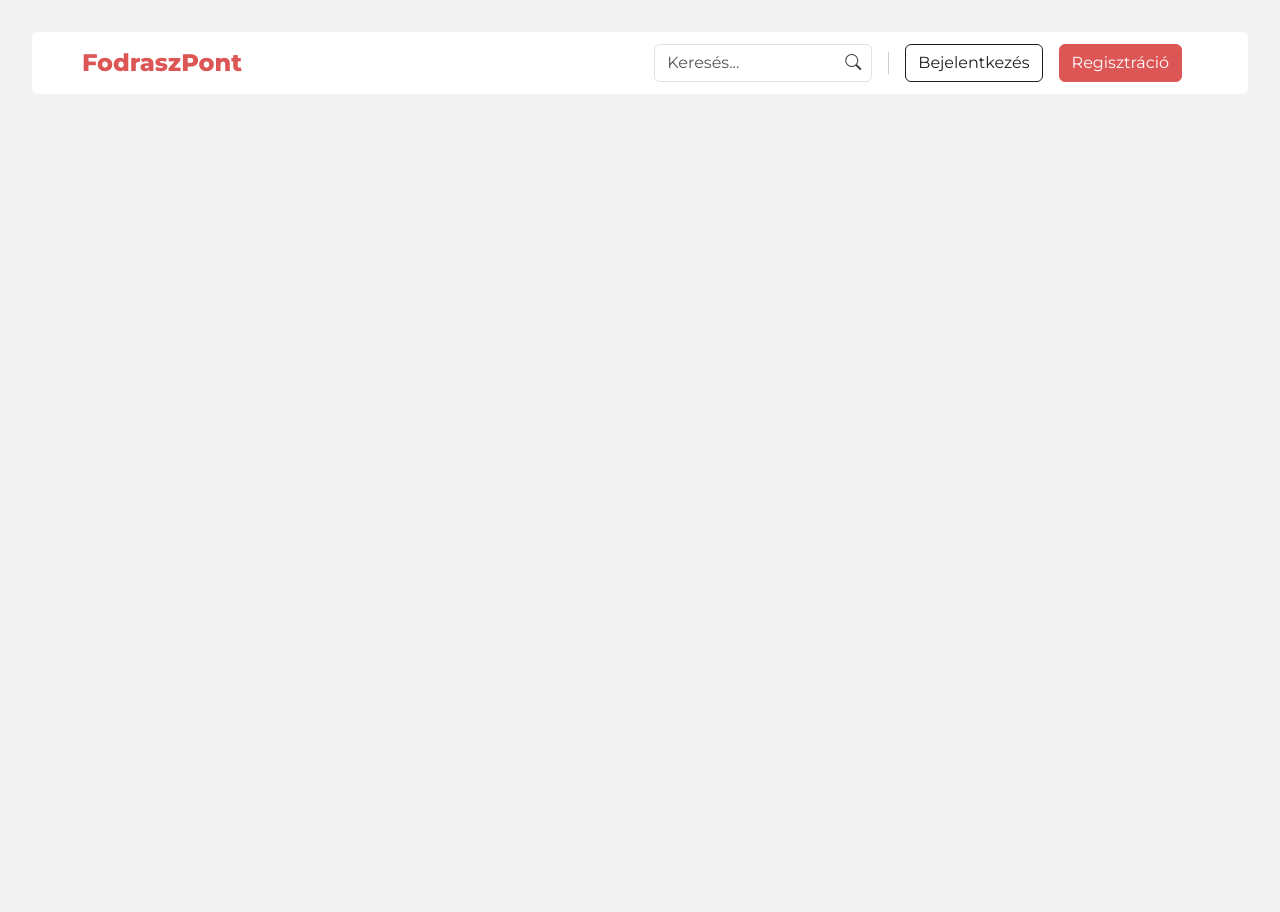
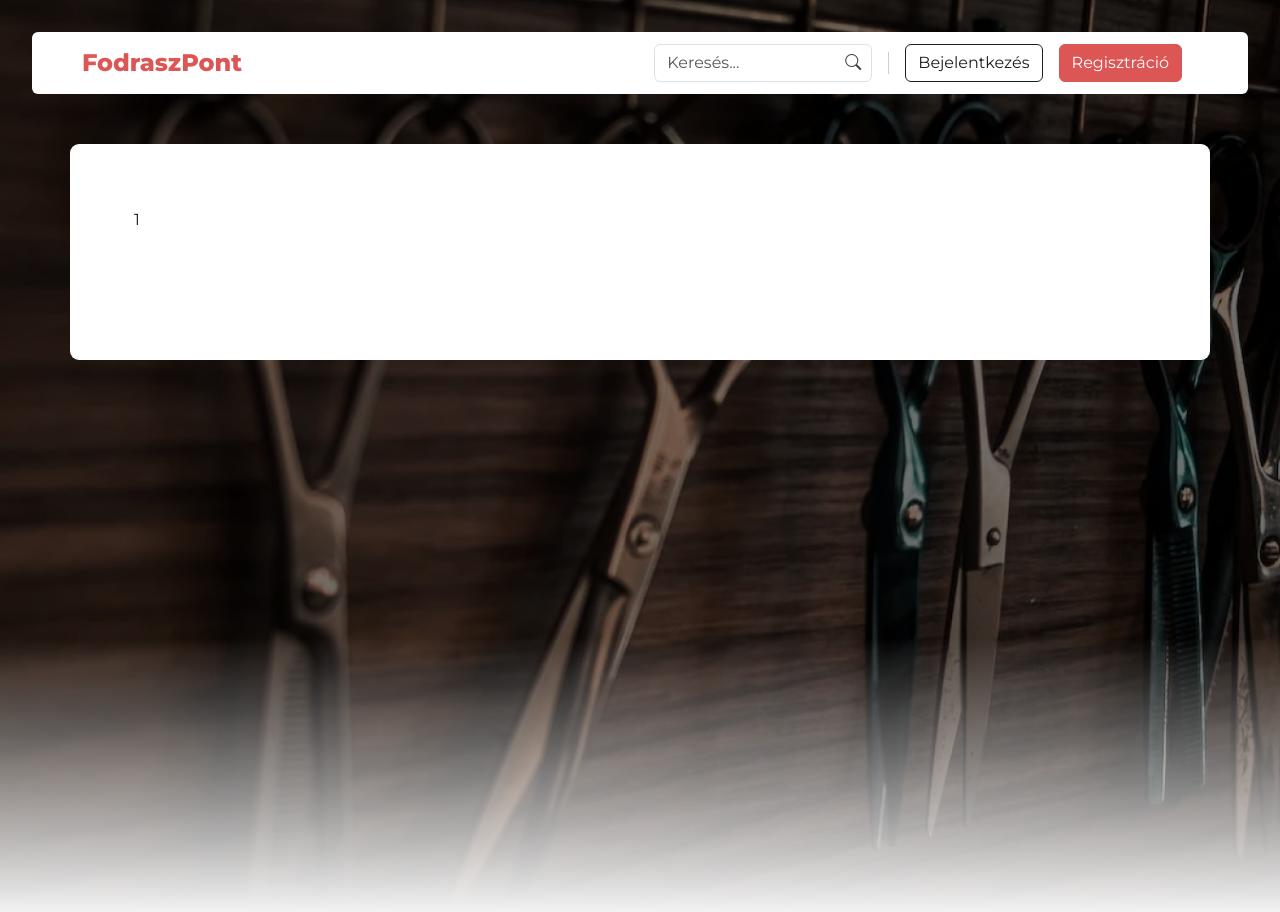
Before and after one commit to robertlocskai/fodrasz, a Vue app in the folder client/: page /barbershop/1 in a window 1280 px wide. Before the commit the page ends 800 px from the top, so only its background shows below. Built offline with nearby package versions, Linux system fonts and the light colour scheme.

Commit message:
feat: added link to shop cards

```diff
--- a/client/src/components/UserShopCard.vue
+++ b/client/src/components/UserShopCard.vue
@@ -1,6 +1,7 @@
 <template>
   <div class="col-lg-3 col-md-6 col-sm-12 mt-3">
-    <div class="card" style="width: 100%">
+    <RouterLink :to="`/barbershop/${shopData._id}`" custom v-slot="{ navigate }">
+      <div class="card" style="width: 100%" @click="navigate">
         <button
           class="remove"
           data-bs-toggle="modal"
@@ -19,6 +20,7 @@
           <p class="card-text">Város neve</p>
         </div>
       </div>
+    </RouterLink>
   </div>
 </template>
 <script setup>
@@ -27,6 +29,10 @@ const props = defineProps({ shopData: Object });
 <style scoped>
 h5 {
   font-weight: 700 !important;
+}
+
+.card:hover {
+  cursor: pointer;
 }
 
 .card-text {
--- a/client/src/router/index.js
+++ b/client/src/router/index.js
@@ -36,6 +36,11 @@ const router = createRouter({
       path: '/logout',
       name: 'logout',
       component: () => import('../views/LogoutView.vue')
+    },
+    {
+      path: '/barbershop/:id',
+      name: 'shop',
+      component: () => import('../views/ShopView.vue')
     }
   ]
 });
--- /dev/null
+++ b/client/src/views/ShopView.vue
@@ -0,0 +1,51 @@
+<template>
+  <div class="hero">
+    <div class="cover"></div>
+    <div class="fadeOut"></div>
+  </div>
+  <div class="container">
+    <div class="content">
+      {{ $route.params.id }}
+    </div>
+  </div>
+</template>
+<script setup></script>
+<style scoped>
+.hero {
+  position: relative;
+  width: 100%;
+  height: 57rem;
+  background-image: url('../assets/images/hero.png');
+  background-repeat: no-repeat;
+  background-size: cover;
+  display: flex;
+  justify-content: center;
+}
+
+.fadeOut {
+  height: 30%;
+  width: 100%;
+  background: linear-gradient(180deg, rgba(2, 0, 36, 0) 0%, #f2f2f2 100%);
+  position: absolute;
+  bottom: 0;
+}
+.cover {
+  z-index: -1;
+  position: absolute;
+  background-color: rgba(0, 0, 0, 0.25);
+  width: 100%;
+  height: 100%;
+}
+.container {
+  position: absolute;
+  left: 50%;
+  padding: 1rem 1rem 5rem 1rem;
+  background-color: white;
+  transform: translateY(-48rem) translateX(-50%);
+  border-radius: 9px;
+}
+
+.content {
+  margin: 3rem;
+}
+</style>
```
Lines whose indentation alone changed are shown as unchanged.
